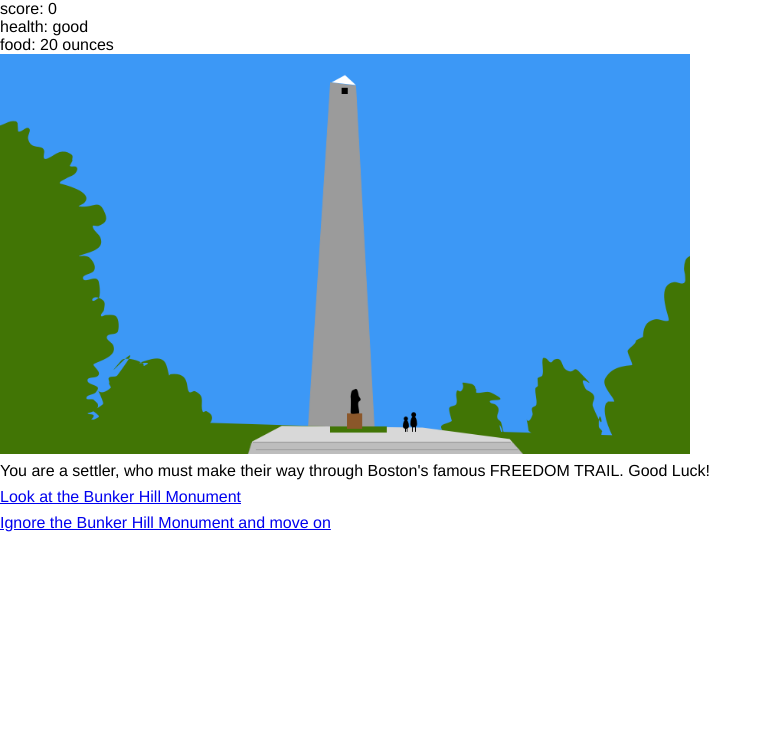
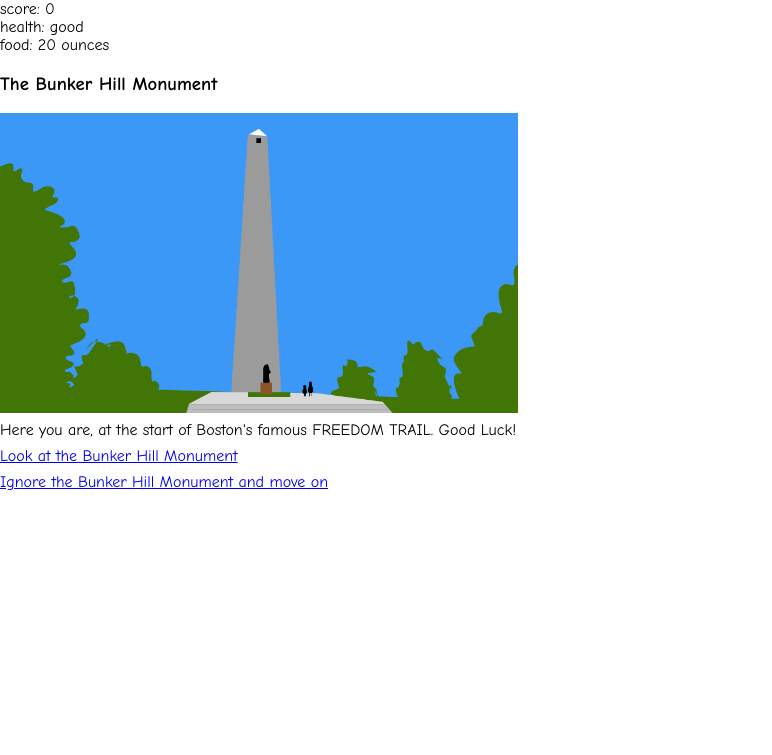
Before and after one commit to adefelic/freedom-trail, a plain HTML site: page index.html in a window 1280 px wide. Shown: the part 45-800 px from the top of the page, without its empty margins (0-772 px from the left). Drawn offline with nearby package versions, Linux system fonts and the light colour scheme.

Commit message:
added corner bookstore, titles

```diff
--- a/css/app.css
+++ b/css/app.css
@@ -7,17 +7,11 @@ html, body {
 }
 
 body {
-    font-family: Helvetica, Arial, sans;
+    font-family: Comic Sans MS;
     background-size: 100% 100%;
     background-repeat: none;
 }
 
-main {
-    transform-origin: 0 0;
-    -webkit-transform-origin: 0 0;
-    user-select: none;
-    -webkit-user-select: none;
-}
 
 h1 {
     margin: 0 0 0.5rem 0;
@@ -33,7 +27,7 @@ p {
 
 #event-img {
     background-size: contain;
-    height: 400px;
+    height: 300px;
     width: 100%;
     background-repeat: no-repeat;
 }
--- a/index.html
+++ b/index.html
@@ -23,6 +23,7 @@
         <br>
         <span class="status-item">food: <span id="food"></span> ounces</span>
       </div>
+      <h3 id="event-title"></h3>
       <div id="event-img"></div>
       <p id="event-text"></p>
       <p id="rip"></p>
--- a/js/data.js
+++ b/js/data.js
@@ -9,25 +9,27 @@
 var encounters = [
 	{
 		img: 'bunker-hill-monument.png',
-		text: 'You are a settler, who must make their way through Boston\'s famous FREEDOM TRAIL. Good Luck!',
+		title: 'The Bunker Hill Monument',
+		text: 'Here you are, at the start of Boston\'s famous FREEDOM TRAIL. Good Luck!',
 		options: [
 			{
 				text: 'Look at the Bunker Hill Monument',
-				resulttext: 'sure is big',
+				resulttext: '"Don\'t fire until you see the whites of their eyes" is the legendary order attributed to Colonel William Prescott to make sure that each shot would count. The poorly trained and ill prepared colonial forces repelled two major assaults by the British Army before retreating. Almost half of the British soldiers were either killed or injured. Although the colonists lost the battle, their bravery and strong showing against the British encouraged them to fight on.',
 				health: 0,
 				food: 0
 			},
 			{
 				text: 'Ignore the Bunker Hill Monument and move on',
-				resulttext: 'life is too short for phallic memorials',
+				resulttext: 'instead of scoping the monument, you go to the Cookie Monstah food truck that\'s a few feet from the monument. This was the right choice.',
 				health: 0,
-				food: 0
+				food: 1
 			},
 		]
 	},
 	{
-		img: 'boston-commons.png',
-		text: 'you made it to the end of the trail! check out that sweet statue',
+		img: 'boston-common.png',
+		title: 'The Boston Common',
+		text: 'you made it to the end of the trail! check out that sweet statue. wait, how did you get here again?',
 		options: [
 			{
 				text: 'admire the statue',
@@ -51,6 +53,7 @@ var encounters = [
 	},
 	{
 		img: 'bear.jpg',
+		title: 'A bear!',
 		text: 'oh no there is a bear',
 		options: [
 			{
@@ -77,6 +80,7 @@ var encounters = [
 	},
 	{
 		img: 'cat.jpg',
+		title: 'A fat cat',
 		text: 'a wealthy kitten!',
 		options: [
 			{
@@ -103,6 +107,7 @@ var encounters = [
 	},
 	{
 		img: 'old-state-house.png',
+		title: 'The Old State House',
 		text: 'grab your camera, it\'s the OLD STATE HOUSE,',
 		options: [
 			{
@@ -125,6 +130,47 @@ var encounters = [
 				food: 0,
 			},
 		]
+	},
+	/*
+	{
+		img: '',
+		text: 'look at all of these food options',
+		options: [
+			{
+				text: 'A burrito would sure hit the spot. Chipotle!',
+				resulttext: 'The burrito was as filling as it was infectious. Don\'t worry, the virus will take day or two to really kick in, so you\'ve still got time to see the rest of the sights that Boston has to offer! Probably!',
+				health: -1,
+				food: 8,
+				causeofdeath: 'norovirus'
+			},
+			{
+				text: 'Let\'s check out "The Table," the hip new restaurant from Top Chef\'s Carl Dooley',
+				resulttext: 'Your wallet maybe empty, but your stomach, it is full.',
+				health: 0,
+				food: 12,
+			},
+			{
+				text: 'grab your camera',
+				resulttext: 'dad\s going to love these photos',
+				health: 1,
+				food: 0
+			},
+		]
+	},
+	*/
+	{
+		img: 'chipotle-boston.jpg',
+		title: 'The Old Corner Bookstore',
+		text: 'The Old Corner Bookstore was the publisher of many famous books, like Nathaniel Hawthorne\'s "The Scarlet Letter," or Henry David Thoreau\'s contemplative "Walden."\n Now it\'s a Chipotle!',
+		options: [
+			{
+				text: 'Dig into a hot, fresh Chipotle burrito; one with all of your favorite toppings.',
+				resulttext: 'The burrito was as filling as it was infectious. Don\'t worry, the virus will take day or two to really kick in, so you\'ve still got time to see the rest of this great city! Probably!',
+				health: -1,
+				food: 16,
+				causeofdeath: 'norovirus'
+			},
+		]
 	}
 ];
 
@@ -136,7 +182,9 @@ var wordsForNext = [
 	'moving on,',
 	'now where were we...',
 	'anywho,',
-	'I think the next stop was ... this way?'
+	'I think the next stop was ... this way?',
+	'I think I\m lost, who planned this city?',
+	'then I take a left at the Dunkin Donuts...'
 ];
 
 var health = [
--- a/js/game.js
+++ b/js/game.js
@@ -83,6 +83,8 @@ window.onload = function() {
 		$('#event-img').css('background-image', 'url(img/' + enc.img + ')');
 		// display encounter text
 		$('#event-text').text(enc.text);
+		// display encounter title
+		$('#event-title').text(enc.title);
 		// display encounter options; disable unused buttons
 		var optionCount = enc.options.length;
 		$('#options > a').each(function(i,el){
```
Also changed, not shown: img/boston-common.png (renamed from img/boston-commons.png), img/chipotle-boston.jpg (added), 1 other file.
